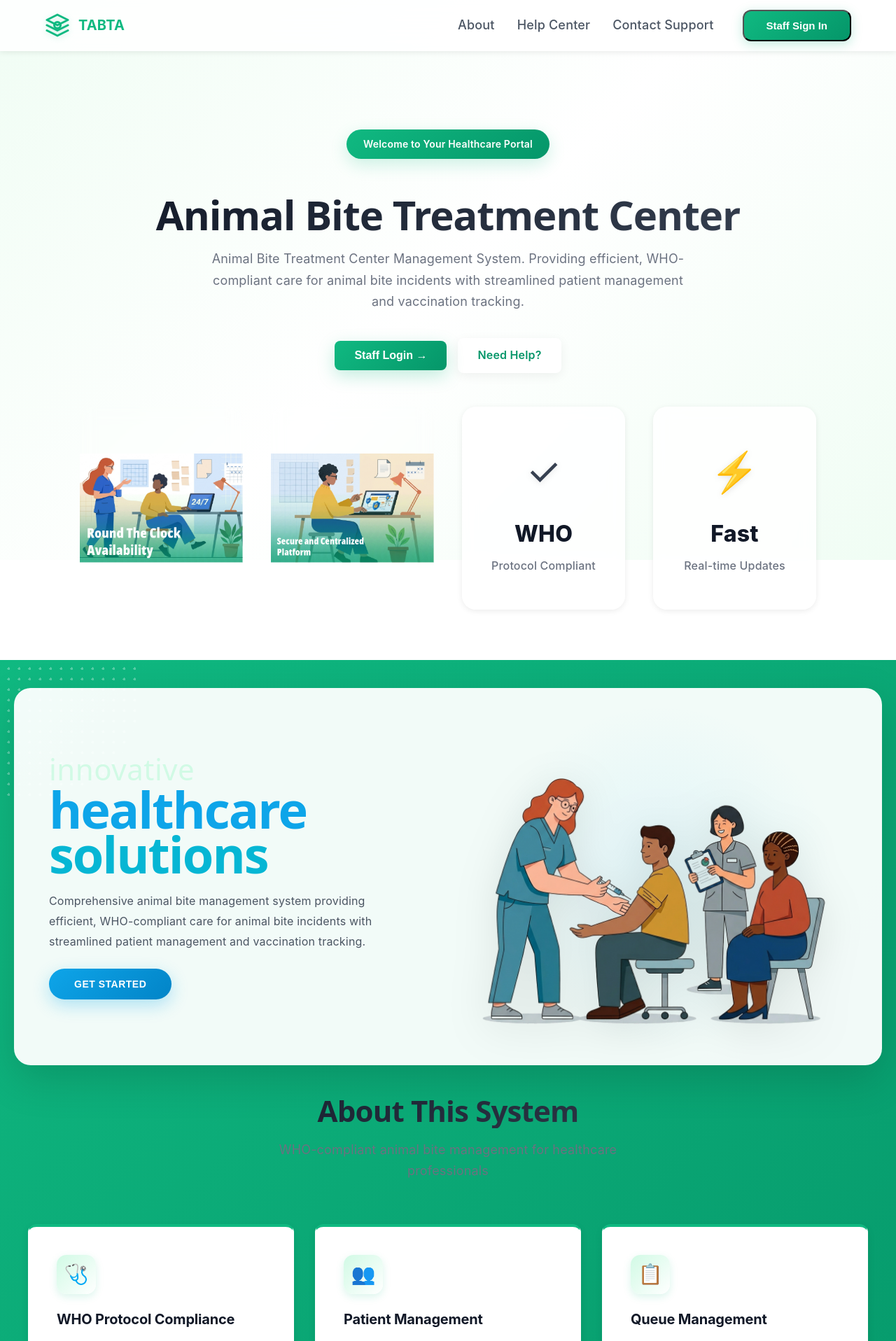
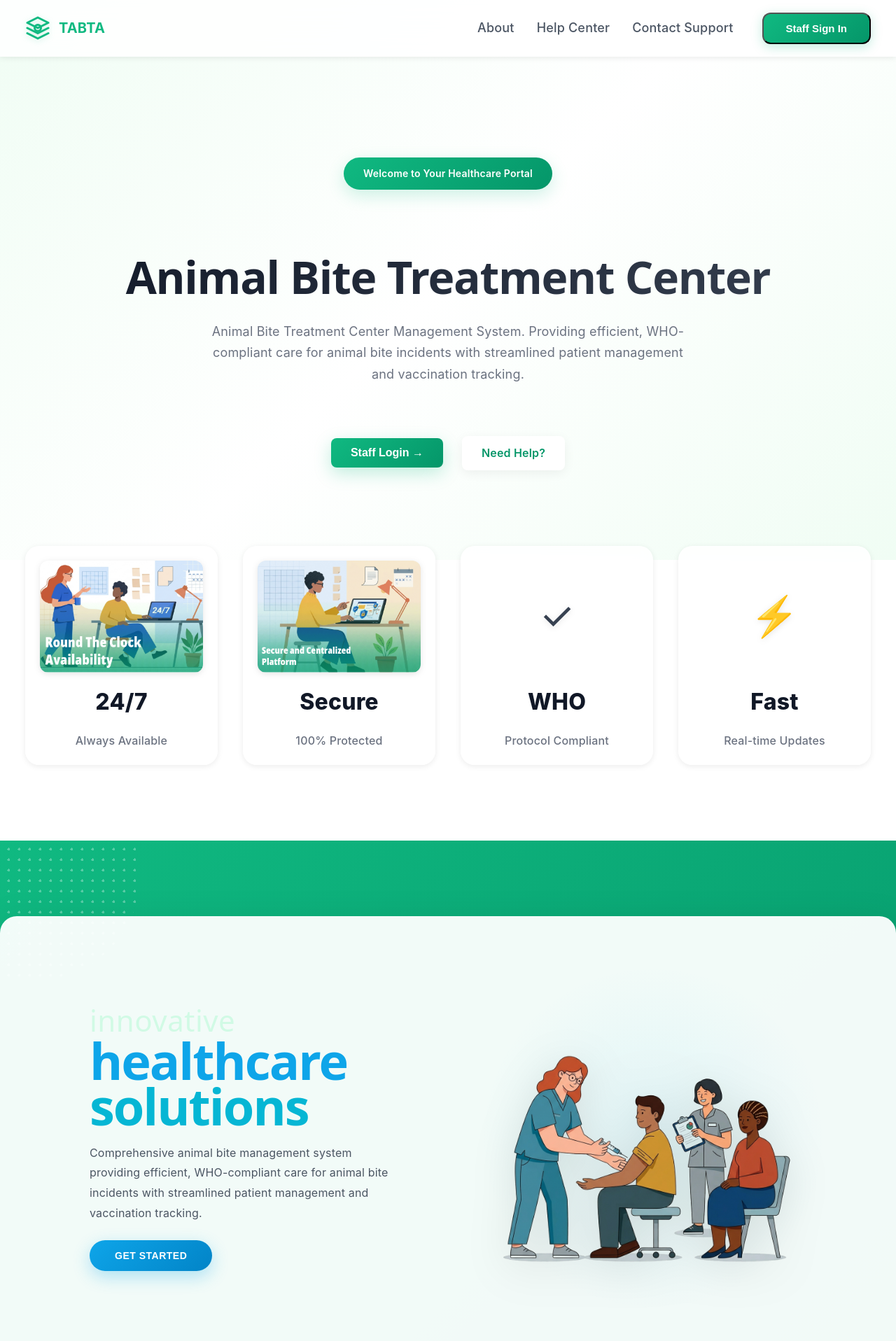
Before and after one commit to peya025/animal-bite-management-system, a React (Vite) app in the folder frontend/: page / in a window 1280 px wide. Shown: the top 1916 px of the page at 70% size. Built offline with nearby package versions, Linux system fonts and the light colour scheme.

Commit message:
landing page

```diff
--- a/frontend/src/pages/LandingPage.tsx
+++ b/frontend/src/pages/LandingPage.tsx
@@ -2,7 +2,7 @@ import { useState, useEffect } from 'react';
 import { APP_NAME, APP_SHORT_NAME } from '../constants';
 import '../styles/LandingPage.css';
 import antiviralVaccineImg from '../assets/image.png';
-import icon from '../assets/metrics/24 7.png'
+import icon from '../assets/metrics/24 7.png';
 import secureIcon from '../assets/metrics/secure.png';
 import rorOrModified from '../assets/roror-modified.png';
 
@@ -62,6 +62,7 @@ export default function LandingPage() {
         </div>
       </nav>
 
+      <main>
         <section className="hero-landing">
           <div className="hero-badge">Welcome to Your Healthcare Portal</div>
 
@@ -82,12 +83,20 @@ export default function LandingPage() {
           </div>
 
           <div className="hero-metrics">
-          <div className="metric" style={{ background: 'transparent', border: 'none', padding: 0, boxShadow: 'none' }}>
-            <img src={icon} alt="24/7 Access" style={{ width: '100%', height: '100%', minHeight: '180px', objectFit: 'contain', borderRadius: '20px' }} />
+            <div className="metric">
+              <div className="metric-icon">
+                <img src={icon} alt="24/7" />
+              </div>
+              <div className="metric-number">24/7</div>
+              <div className="metric-label">Always Available</div>
             </div>
 
-          <div className="metric" style={{ background: 'transparent', border: 'none', padding: 0, boxShadow: 'none' }}>
-            <img src={secureIcon} alt="100% Secure" style={{ width: '100%', height: '100%', minHeight: '180px', objectFit: 'contain', borderRadius: '20px' }} />
+            <div className="metric">
+              <div className="metric-icon">
+                <img src={secureIcon} alt="Secure" />
+              </div>
+              <div className="metric-number">Secure</div>
+              <div className="metric-label">100% Protected</div>
             </div>
 
             <div className="metric">
@@ -129,8 +138,10 @@ export default function LandingPage() {
               />
             </div>
           </div>
+        </section>
 
-        <div id="about" className="section-header">
+        <section id="about" className="features-hero">
+          <div className="section-header">
             <h2>About This System</h2>
             <p>WHO-compliant animal bite management for healthcare professionals</p>
           </div>
@@ -266,8 +277,8 @@ export default function LandingPage() {
             </div>
           </div>
         </section>
+      </main>
 
-      {/* Footer */}
       <footer className="footer">
         <div className="footer-content">
           <div className="footer-section">
--- a/frontend/src/styles/LandingPage.css
+++ b/frontend/src/styles/LandingPage.css
@@ -23,6 +23,19 @@
   --shadow-md: 0 4px 16px rgba(0, 0, 0, 0.1);
   --shadow-lg: 0 8px 32px rgba(0, 0, 0, 0.12);
   --shadow-xl: 0 16px 48px rgba(16, 185, 129, 0.15);
+  --container-sm: 640px;
+  --container-md: 768px;
+  --container-lg: 1024px;
+  --container-xl: 1280px;
+  --container-2xl: 1536px;
+  --spacing-xs: 0.5rem;
+  --spacing-sm: 1rem;
+  --spacing-md: 1.5rem;
+  --spacing-lg: 2rem;
+  --spacing-xl: 3rem;
+  --spacing-2xl: 4rem;
+  --spacing-3xl: 6rem;
+  --spacing-4xl: 8rem;
 }
 
 * {
@@ -42,6 +55,31 @@ body {
 .landing-page {
   width: 100%;
   min-height: 100vh;
+  scroll-behavior: smooth;
+}
+
+/* Container Utility */
+.container {
+  width: 100%;
+  max-width: var(--container-xl);
+  margin: 0 auto;
+  padding: 0 var(--spacing-lg);
+}
+
+.container-sm {
+  max-width: var(--container-sm);
+}
+
+.container-md {
+  max-width: var(--container-md);
+}
+
+.container-lg {
+  max-width: var(--container-lg);
+}
+
+.container-xl {
+  max-width: var(--container-xl);
 }
 
 a {
@@ -63,13 +101,13 @@ a {
 }
 
 .nav-container {
-  max-width: 1200px;
+  max-width: var(--container-xl);
   margin: 0 auto;
-  padding: 0 24px;
+  padding: 0 var(--spacing-lg);
   display: flex;
   justify-content: space-between;
   align-items: center;
-  height: 72px;
+  height: 80px;
 }
 
 .nav-logo {
@@ -209,9 +247,9 @@ a {
 
 /* Modern hero-landing variant */
 .hero-landing {
-  max-width: 1100px;
-  margin: 32px auto;
-  padding: 80px 24px 40px;
+  max-width: var(--container-xl);
+  margin: 0 auto;
+  padding: var(--spacing-4xl) var(--spacing-lg) var(--spacing-3xl);
   text-align: center;
   position: relative;
 }
@@ -233,20 +271,20 @@ a {
   display: inline-block;
   background: linear-gradient(135deg, var(--primary) 0%, var(--primary-dark) 100%);
   color: white;
-  padding: 10px 24px;
+  padding: 12px 28px;
   border-radius: 999px;
   font-weight: 600;
   font-size: 14px;
-  margin: 0 auto 28px;
+  margin: 0 auto var(--spacing-xl);
   box-shadow: 0 8px 24px rgba(16, 185, 129, 0.2);
   animation: fadeInDown 0.6s ease-out;
 }
 
 .hero-main h1 {
-  font-size: 58px;
+  font-size: clamp(36px, 5vw, 64px);
   font-weight: 800;
   color: var(--gray-900);
-  margin: 20px 0 16px;
+  margin: var(--spacing-lg) 0 var(--spacing-md);
   line-height: 1.1;
   letter-spacing: -0.02em;
   background: linear-gradient(135deg, var(--gray-900) 0%, var(--gray-700) 100%);
@@ -258,19 +296,19 @@ a {
 
 .hero-sub {
   max-width: 700px;
-  margin: 0 auto 36px;
+  margin: 0 auto var(--spacing-2xl);
   color: var(--gray-500);
-  font-size: 18px;
+  font-size: clamp(16px, 2vw, 18px);
   line-height: 1.7;
   animation: fadeInUp 0.8s ease-out 0.2s backwards;
 }
 
 .hero-cta {
   display: flex;
-  gap: 16px;
+  gap: var(--spacing-md);
   justify-content: center;
   align-items: center;
-  margin-bottom: 48px;
+  margin-bottom: var(--spacing-3xl);
   animation: fadeInUp 0.8s ease-out 0.4s backwards;
 }
 
@@ -329,25 +367,25 @@ a {
 .hero-metrics {
   display: grid;
   grid-template-columns: repeat(4, 1fr);
-  gap: 40px;
-  margin-top: 32px;
+  gap: var(--spacing-lg);
+  margin-top: var(--spacing-2xl);
   animation: fadeInUp 0.8s ease-out 0.6s backwards;
 }
 
 .metric {
   background: var(--glass-bg);
   backdrop-filter: blur(10px);
-  padding: 48px 28px;
+  padding: 20px;
   border-radius: 20px;
   text-align: center;
   border: 1px solid var(--glass-border);
   box-shadow: var(--shadow-sm);
   transition: all 0.3s ease;
   overflow: hidden;
-  min-height: 180px;
+  min-height: 280px;
   display: flex;
   flex-direction: column;
-  justify-content: center;
+  justify-content: flex-start;
   align-items: center;
 }
 
@@ -358,15 +396,27 @@ a {
 
 .metric-icon {
   font-size: 56px;
-  margin-bottom: 18px;
+  margin-bottom: 16px;
   filter: drop-shadow(0 2px 4px rgba(0, 0, 0, 0.1));
+  width: 100%;
+  height: 160px;
+  display: flex;
+  align-items: center;
+  justify-content: center;
+}
+
+.metric-icon img {
+  width: 100% !important;
+  height: 100% !important;
+  object-fit: cover !important;
+  border-radius: 12px;
 }
 
 .metric-number {
   font-size: 32px;
   font-weight: 800;
   color: var(--gray-900);
-  margin-bottom: 8px;
+  margin-bottom: var(--spacing-sm);
 }
 
 .metric-label {
@@ -377,7 +427,7 @@ a {
 
 /* Features hero banner */
 .features-hero {
-  padding: 40px 0 60px;
+  padding: var(--spacing-3xl) 0 var(--spacing-4xl);
   background: linear-gradient(135deg, #10b981 0%, #059669 100%);
   position: relative;
   overflow: hidden;
@@ -410,15 +460,15 @@ a {
 }
 
 .features-hero-container {
-  max-width: calc(100% - 40px);
-  margin: 0 20px 40px 20px;
+  max-width: var(--container-xl);
+  margin: 0 auto var(--spacing-3xl);
   display: grid;
   grid-template-columns: 1fr 1fr;
-  gap: 40px;
+  gap: var(--spacing-3xl);
   align-items: center;
   position: relative;
   z-index: 1;
-  padding: 40px 30px;
+  padding: var(--spacing-3xl);
   background: rgba(255, 255, 255, 0.95);
   border-radius: 24px;
   box-shadow: 0 20px 60px rgba(0, 0, 0, 0.15);
@@ -526,11 +576,11 @@ a {
 }
 
 .features-grid {
-  max-width: 1100px;
-  margin: 40px auto 0;
+  max-width: var(--container-xl);
+  margin: var(--spacing-3xl) auto 0;
   display: grid;
-  grid-template-columns: repeat(3, 1fr);
-  gap: 28px;
+  grid-template-columns: repeat(auto-fit, minmax(320px, 1fr));
+  gap: var(--spacing-xl);
 }
 
 @media (max-width: 900px) {
@@ -544,7 +594,7 @@ a {
 .feature-card {
   background: var(--glass-bg);
   backdrop-filter: blur(10px);
-  padding: 36px 28px;
+  padding: var(--spacing-2xl) var(--spacing-xl);
   border-radius: 20px;
   box-shadow: var(--shadow-md);
   border: 1px solid var(--glass-border);
@@ -585,7 +635,7 @@ a {
   font-size: 28px;
   background: linear-gradient(135deg, var(--primary-light) 0%, var(--white) 100%);
   border-radius: 14px;
-  margin-bottom: 20px;
+  margin-bottom: var(--spacing-lg);
   box-shadow: 0 4px 12px rgba(16, 185, 129, 0.15);
   transition: all 0.3s ease;
 }
@@ -597,7 +647,7 @@ a {
 .feature-card h3 {
   font-size: 18px;
   font-weight: 700;
-  margin-bottom: 12px;
+  margin-bottom: var(--spacing-sm);
   color: var(--gray-900);
   letter-spacing: -0.01em;
 }
@@ -706,16 +756,16 @@ a {
 }
 
 .section-header {
-  max-width: 1200px;
-  margin: 0 auto 60px;
+  max-width: var(--container-xl);
+  margin: 0 auto var(--spacing-3xl);
   text-align: center;
 }
 
 .section-header h2 {
-  font-size: 42px;
+  font-size: clamp(32px, 4vw, 48px);
   font-weight: 800;
   color: var(--gray-900);
-  margin-bottom: 16px;
+  margin-bottom: var(--spacing-md);
   letter-spacing: -0.02em;
   background: linear-gradient(135deg, var(--gray-900) 0%, var(--gray-700) 100%);
   -webkit-background-clip: text;
@@ -724,7 +774,7 @@ a {
 }
 
 .section-header p {
-  font-size: 18px;
+  font-size: clamp(16px, 2vw, 18px);
   color: var(--gray-500);
   max-width: 600px;
   margin: 0 auto;
@@ -785,8 +835,8 @@ a {
 
 /* ===== How It Works / Help Center ===== */
 .how-it-works {
-  padding: 100px 24px;
-  max-width: 1200px;
+  padding: var(--spacing-4xl) var(--spacing-lg);
+  max-width: var(--container-xl);
   margin: 0 auto;
   background: linear-gradient(180deg, #ffffff 0%, #f0fdf4 50%, #ffffff 100%);
 }
@@ -845,7 +895,7 @@ a {
 .cta-section {
   background: linear-gradient(135deg, var(--primary) 0%, var(--primary-dark) 100%);
   color: var(--white);
-  padding: 100px 24px;
+  padding: var(--spacing-4xl) var(--spacing-lg);
   text-align: center;
   position: relative;
   overflow: hidden;
@@ -879,16 +929,16 @@ a {
 }
 
 .cta-content h2 {
-  font-size: 42px;
+  font-size: clamp(32px, 4vw, 48px);
   font-weight: 800;
-  margin-bottom: 16px;
+  margin-bottom: var(--spacing-md);
   letter-spacing: -0.02em;
 }
 
 .cta-content p {
-  font-size: 18px;
+  font-size: clamp(16px, 2vw, 18px);
   opacity: 0.95;
-  margin-bottom: 32px;
+  margin-bottom: var(--spacing-2xl);
   max-width: 600px;
   margin-left: auto;
   margin-right: auto;
@@ -944,7 +994,7 @@ a {
 .footer {
   background: var(--gray-900);
   color: var(--white);
-  padding: 80px 24px 24px;
+  padding: var(--spacing-4xl) var(--spacing-lg) var(--spacing-lg);
   position: relative;
 }
 
@@ -959,12 +1009,12 @@ a {
 }
 
 .footer-content {
-  max-width: 1200px;
+  max-width: var(--container-xl);
   margin: 0 auto;
   display: grid;
   grid-template-columns: repeat(auto-fit, minmax(220px, 1fr));
-  gap: 48px;
-  margin-bottom: 48px;
+  gap: var(--spacing-3xl);
+  margin-bottom: var(--spacing-3xl);
 }
 
 .footer-section h4,
```
Lines whose indentation alone changed are shown as unchanged.
